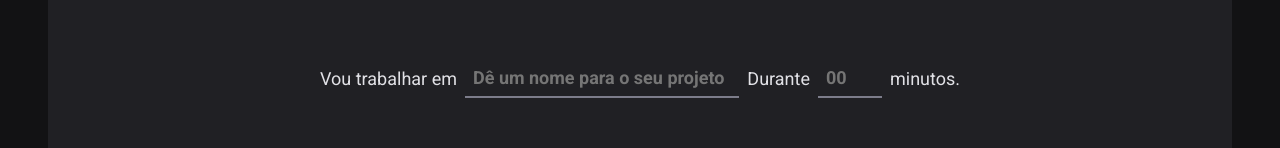
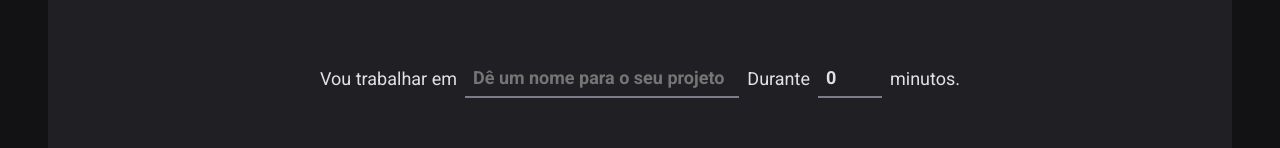
Before and after one commit to mtheusbrito/timer, a React (Vite) app: page / in a window 1280 px wide. Shown: the part 166-314 px from the top of the page. Built offline with nearby package versions, Linux system fonts and the light colour scheme.

Commit message:
Validando Formulários

```diff
--- a/package.json
+++ b/package.json
@@ -10,12 +10,14 @@
     "lint": " eslint src --ext .ts,.tsx"
   },
   "dependencies": {
+    "@hookform/resolvers": "^2.9.6",
     "phosphor-react": "^1.4.1",
     "react": "^18.2.0",
     "react-dom": "^18.2.0",
     "react-hook-form": "^7.33.1",
     "react-router-dom": "^6.3.0",
-    "styled-components": "^5.3.5"
+    "styled-components": "^5.3.5",
+    "zod": "^3.17.3"
   },
   "devDependencies": {
     "@rocketseat/eslint-config": "^1.1.3",
--- a/src/pages/Home/index.tsx
+++ b/src/pages/Home/index.tsx
@@ -1,6 +1,9 @@
 import React from 'react'
 import { Play } from 'phosphor-react'
 import { useForm } from 'react-hook-form'
+
+import { zodResolver } from '@hookform/resolvers/zod'
+import * as zod from 'zod'
 import {
   CountDownContainer,
   FormContainer,
@@ -11,13 +14,29 @@
   TaskInput,
 } from './styles'
 
+const newCycleFormValidationSchema = zod.object({
+  task: zod.string().min(1, 'Informe a tarefa'),
+  minutesAmount: zod
+    .number()
+    .min(5, 'O ciclo precisa ser de no mínimo 5 minutos')
+    .max(60, 'O ciclo precisa ser de no máximo 60 minutos'),
+})
+type NewCycleFormData = zod.infer<typeof newCycleFormValidationSchema>
+
 // controlled -> useState/input
 // uncontrolled
 const Home: React.FC = () => {
-  const { register, handleSubmit, watch } = useForm()
+  const { register, handleSubmit, watch, reset } = useForm<NewCycleFormData>({
+    resolver: zodResolver(newCycleFormValidationSchema),
+    defaultValues: {
+      task: '',
+      minutesAmount: 0,
+    },
+  })
 
   function handleCreateNewCycle(data: any) {
     console.log(data)
+    reset()
   }
 
   const task = watch('task')
@@ -46,7 +65,6 @@
             type="number"
             id="minutesAmount"
             min={5}
-            max={60}
             step={5}
             placeholder="00"
             {...register('minutesAmount', { valueAsNumber: true })}
```
Also changed, not shown: 1 other file (tests, documents, lock files or other folders).
